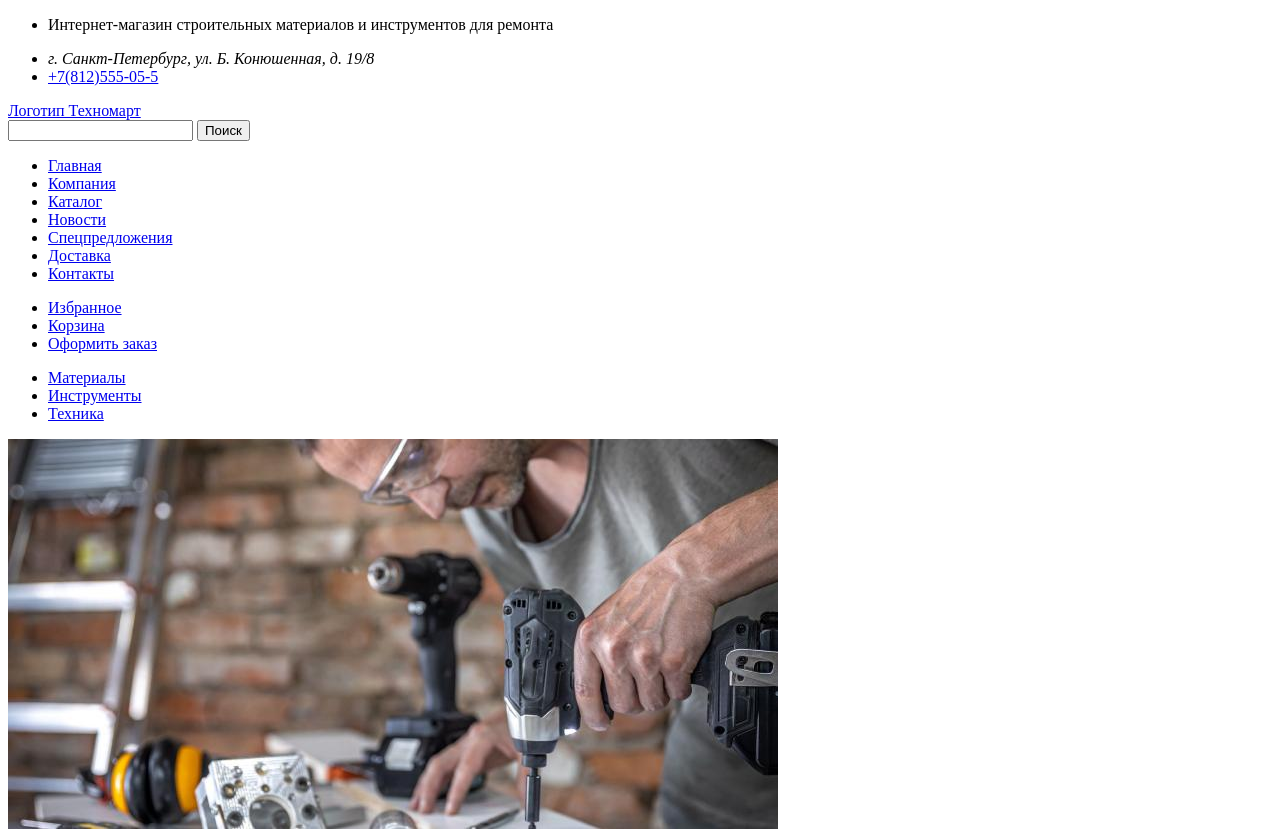
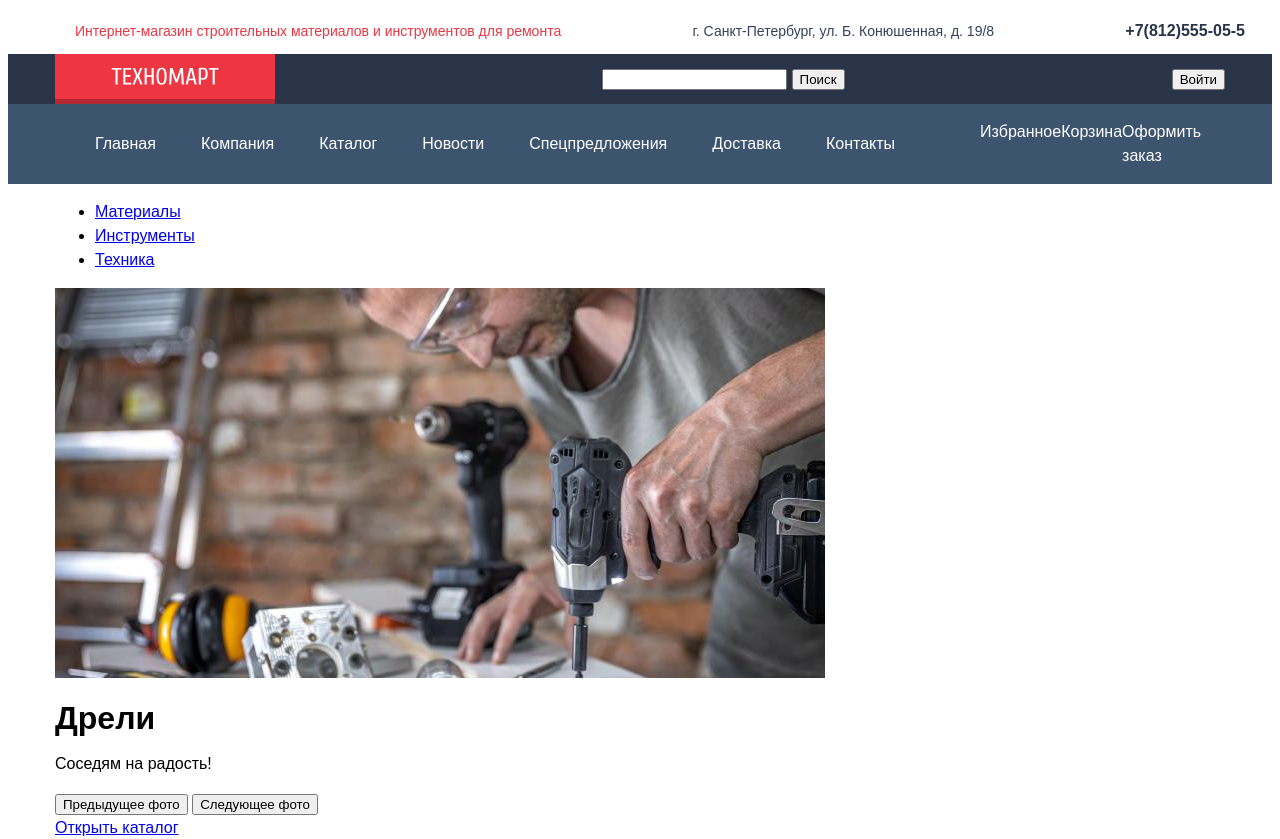
Before and after one commit to Ev-gen-ux/tekhnomart, a plain HTML site: page index.html in a window 1280 px wide. Shown: the top 839 px of the page. Drawn offline with Linux system fonts and the light colour scheme.

Commit message:
Добавляет базовую стилизацию

```diff
--- a/index.html
+++ b/index.html
@@ -4,6 +4,7 @@
 <head>
     <meta charset="utf-8">
     <title>Техномарт</title>
+    <link rel="stylesheet" href="styles/styles.css">
 </head>
 
 <body>
@@ -11,46 +12,52 @@
         <nav class="navigation">
             <ul class="info">
                 <li class="info-item">
-                    <p class="information">Интернет-магазин строительных материалов и инструментов для ремонта</p>
+                    <p class="information-header">Интернет-магазин строительных материалов и инструментов для ремонта
+                    </p>
                 </li>
                 <li class="info-item">
                     <address class="contacts-adress">г. Санкт-Петербург, ул. Б. Конюшенная, д. 19/8</address>
                 </li>
                 <li class="info-item">
-                    <div class="contacts-phone"><a href="+7(812)555-05-5">+7(812)555-05-5</a></div>
+                    <a class="contacts-phone" href="+7(812)555-05-5">+7(812)555-05-5</a>
                 </li>
             </ul>
+            <section class="navigation-sub">
                 <div class="navigation-user">
-                <a class="page-header-logo" href="#">Логотип Техномарт</a>
+                    <a class="page-header-logo technomart" href="#"></a>
                     <form class="menu-search" method="get">
                         <input class="input-search" type="text" placeholder=" ">
                         <button class="menu-search-button" type="submit">Поиск</button>
                     </form>
+                    <button class="button-user" type="submit">Войти</button>
                 </div>
+            </section>
+            <section class="sub-menu">
+                <div class="navigation-sub-menu">
                     <ul class="navigation-site">
-                <li class="navigation-item">
+                        <li class="navigation-item-site">
                             <a class="navigation-link" href="#">Главная</a>
                         </li>
-                <li class="navigation-item">
+                        <li class="navigation-item-site">
                             <a class="navigation-link" href="#">Компания</a>
                         </li>
-                <li class="navigation-item">
+                        <li class="navigation-item-site">
                             <a class="navigation-link" href="#">Каталог</a>
                         </li>
-                <li class="navigation-item">
+                        <li class="navigation-item-site">
                             <a class="navigation-link" href="#">Новости</a>
                         </li>
-                <li class="navigation-item">
+                        <li class="navigation-item-site">
                             <a class="navigation-link" href="#">Спецпредложения</a>
                         </li>
-                <li class="navigation-item">
+                        <li class="navigation-item-site">
                             <a class="navigation-link" href="#">Доставка</a>
                         </li>
-                <li class="navigation-item">
+                        <li class="navigation-item-site">
                             <a class="navigation-link" href="#">Контакты</a>
                         </li>
                     </ul>
-            <ul class="navigation-user">
+                    <ul class="navigation-cut">
                         <li class="navigation-item">
                             <a class="navigation-link" href="#">Избранное</a>
                         </li>
@@ -61,6 +68,8 @@
                             <a class="navigation-link" href="#">Оформить заказ</a>
                         </li>
                     </ul>
+                </div>
+            </section>
         </nav>
     </header>
     <main class="main-index">
@@ -322,7 +331,7 @@
             </div>
         </section>
         <section class="contacts-info">
-            <div class="info">
+            <div class="info-company">
                 <h2 class="tittle">Компания «Техномарт»</h2>
                 <p class="discription">Настоящий мужской шоппинг начинается здесь! Огромный выбор товаров для ремонта и
                     строительства не оставит равнодушными любителей сэкономить на гастарбайтерах.
--- /dev/null
+++ b/styles/styles.css
@@ -0,0 +1,169 @@
+@font-face {
+    font-family: "PT Sans", sans-serif;
+    font-style: normal;
+    font-weight: 400;
+    src: url("../fonts/PTSans-400.woff2") format("woff2");
+    font-display: swap;
+}
+
+@font-face {
+    font-family: "PT Sans", sans-serif;
+    font-style: italic;
+    font-weight: 700;
+    src: url("/fonts/PTSans-700.woff2") format("woff2");
+    font-display: swap;
+}
+
+body {
+    font-family: 'PT Sans', sans-serif;
+    font-style: normal;
+    font-weight: 400;
+    font-size: 16px;
+    line-height: 24px;
+    color: black;
+    background-color: white;
+}
+
+.navigation-user {
+    display: flex;
+    justify-content: space-between;
+    align-items: center;
+    margin: 0 auto;
+    width: 1170px;
+}
+
+.navigation-sub {
+    margin: 0;
+    padding: 0;
+    background: #293449;
+}
+
+.navigation-sub-menu {
+    display: flex;
+    justify-content: space-between;
+    align-items: center;
+    margin: 0 auto;
+    width: 1170px;
+}
+
+.navigation-site {
+    display: flex;
+    justify-content: space-between;
+    list-style-type: none;
+}
+
+.navigation-item-site {
+    margin: 0;
+    padding: 0;
+    padding-right: 45px;
+}
+
+.navigation-item {
+    font-family: 'PT Sans', sans-serif;
+    font-style: normal;
+    font-weight: 400;
+    font-size: 16px;
+    line-height: 24px;
+}
+
+.navigation-link {
+    color: #FFFFFF;
+    text-decoration: none;
+}
+
+.navigation-cut {
+    display: flex;
+    justify-content: space-between;
+    list-style-type: none;
+}
+
+.sub-menu {
+    margin: 0;
+    padding: 0;
+    background-color: #3D546F;
+}
+
+.info {
+    display: flex;
+    justify-content: space-between;
+    align-items: center;
+    list-style: none;
+    margin: 0 auto;
+    width: 1170px;
+}
+
+
+.information-header {
+    font-family: 'PT Sans', sans-serif;
+    font-style: normal;
+    font-weight: 400;
+    font-size: 14px;
+    line-height: 18px;
+    color: #EE3643;
+}
+
+.contacts-adress {
+    font-family: 'PT Sans', sans-serif;
+    font-style: normal;
+    font-weight: 400;
+    font-size: 14px;
+    line-height: 18px;
+    color: #32425C;
+    margin: 0;
+    padding: 0;
+}
+
+.contacts-phone {
+    font-family: 'PT Sans', sans-serif;
+    font-style: normal;
+    font-weight: 700;
+    font-size: 16px;
+    line-height: 18px;
+    text-transform: uppercase;
+    color: #293449;
+    text-decoration: none;
+}
+
+.page-header-logo::before {
+    content: "";
+    display: block;
+    width: 220px;
+    height: 50px;
+    background: transparent;
+    background-repeat: no-repeat;
+    background-position: center;
+}
+
+.technomart::before {
+    background-image: url(../images/Logo.png);
+}
+
+.benefit {
+    background-color: #F4F7F9;
+    ;
+}
+
+.benefite-info {
+    margin: 0 auto;
+    width: 1170px;
+}
+
+.category {
+    margin: 0 auto;
+    width: 1170px;
+}
+
+.catalog-products {
+    margin: 0 auto;
+    width: 1170px;
+}
+
+.contacts-info {
+    margin: 0 auto;
+    width: 1170px;
+}
+
+.page-footer {
+    margin: 0 auto;
+    width: 1170px;
+}
```
Lines whose indentation alone changed are shown as unchanged.
